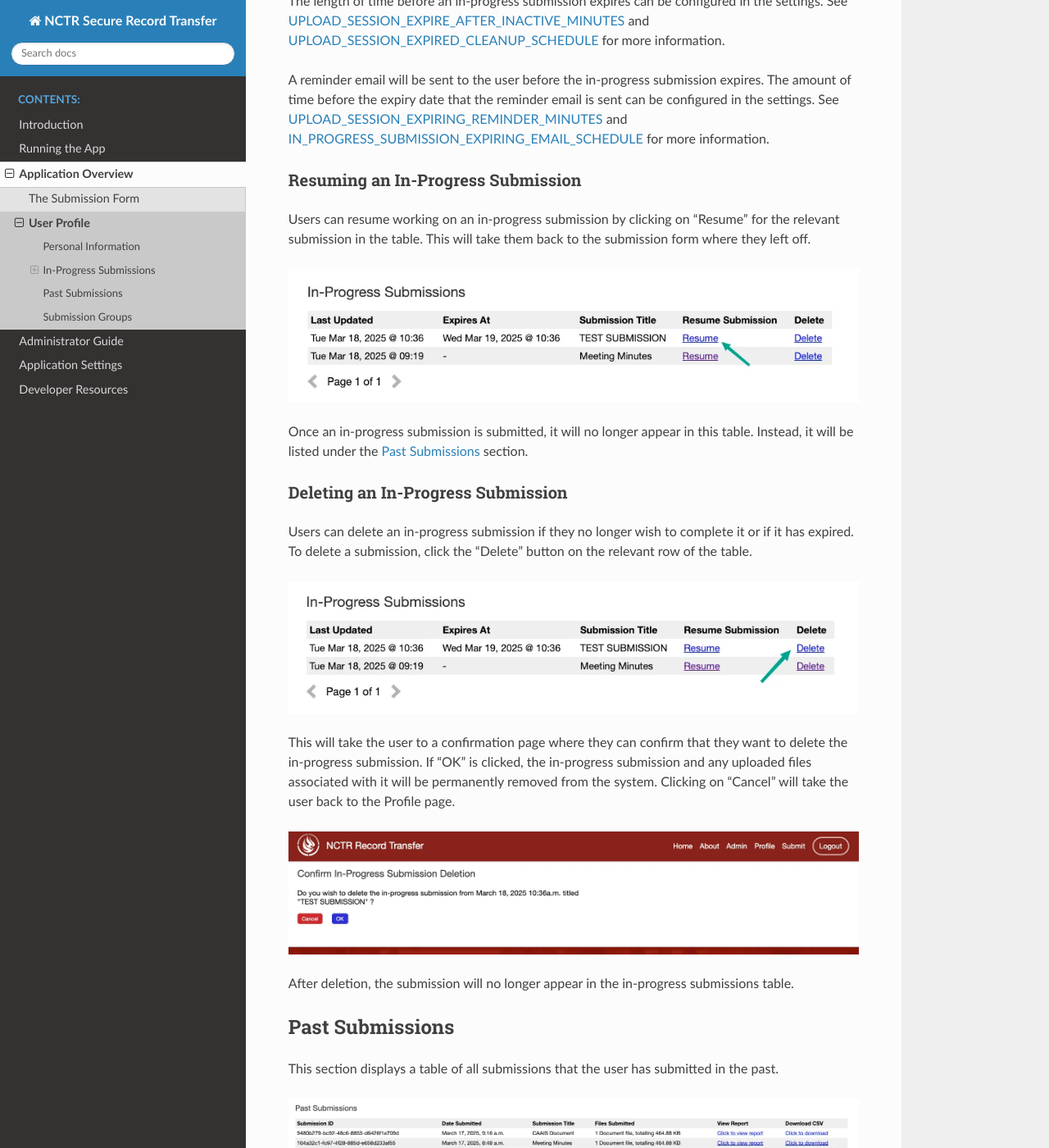
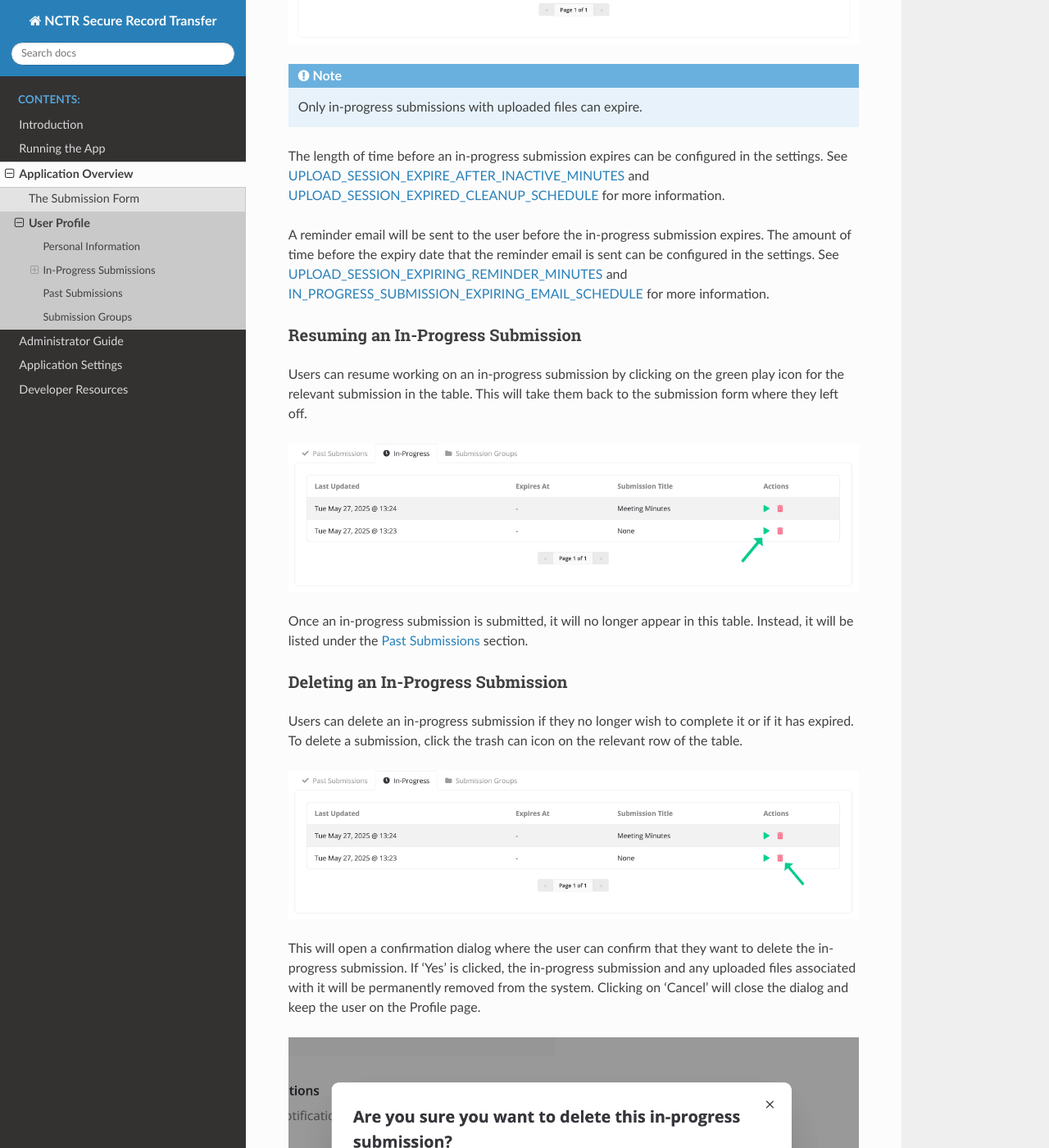
Before and after one commit to NationalCentreTruthReconciliation/Secure-Record-Transfer, a Sphinx documentation site: the page built from docs/application_overview/user-profile.rst, in a window 1280 px wide and 1400 px high, scrolled down 1884 px. Shown: the whole window at 82% size. Built offline with Sphinx 7.4.7 and the Read the Docs theme 3.1.0, drawn with Linux system fonts in a browser that asks for light colours; some of the changed text lies outside the part shown.

Commit message:
Update user profile docs (#604)
* Change the user_profile_personal_info

* Change the user_profile_in_progress_submission image

* Change the user_profile_in_progress_submission_expiry

* Change resume in progress submission image

* Change delete in progress submission image

* Update user-profile.rst to revert to original

* Change resume submission file

* Revert accidental changes to user-profile.rst

* Change user_profile_delete_in_progress_submission_confirmation file

* Edit user-profile.rst

* Change rest required image files

* Change texts accordingly to the restyling og profile page

* Update submission group part of the profile page docs

* Add arrow to indicate eye icon

* Add images with arrows to point to correct icons

* Correct the delete image

* Update user-profile.rst

* Add + to new submission text

* Update docs/application_overview/user-profile.rst

Co-authored-by: Daniel Lovegrove <d.lovegrove11@gmail.com>

* Update docs/application_overview/user-profile.rst

Co-authored-by: Daniel Lovegrove <d.lovegrove11@gmail.com>

* Zoom the image and add missing docs

* Add more zoomed in image for create submission dialogue box too

* Fix delete image

* Add zommed in image for create submission group dialogue box

* Add zommed in image for create submission group dialogue box

* Update create_submission_group img

* Update text in accordance to the screenshot

* Replace - with , instead

---------

Co-authored-by: Daniel Lovegrove <d.lovegrove11@gmail.com>

```diff
--- a/docs/application_overview/user-profile.rst
+++ b/docs/application_overview/user-profile.rst
@@ -57,7 +57,7 @@
 
 Resuming an In-Progress Submission
 ^^^^^^^^^^^^^^^^^^^^^^^^^^^^^^^^^^
-Users can resume working on an in-progress submission by clicking on "Resume" for the relevant
+Users can resume working on an in-progress submission by clicking on the green play icon for the relevant
 submission in the table. This will take them back to the submission form where they left off.
 
 .. image:: images/user_profile_resume_in_progress_submission.webp
@@ -69,15 +69,12 @@
 Deleting an In-Progress Submission
 ^^^^^^^^^^^^^^^^^^^^^^^^^^^^^^^^^^
 Users can delete an in-progress submission if they no longer wish to complete it or if it has
-expired. To delete a submission, click the "Delete" button on the relevant row of the table.
+expired. To delete a submission, click the trash can icon on the relevant row of the table.
 
 .. image:: images/user_profile_delete_in_progress_submission.webp
     :alt: User profile delete submission
 
-This will take the user to a confirmation page where they can confirm that they want to delete the
-in-progress submission. If "OK" is clicked, the in-progress submission and any uploaded files
-associated with it will be permanently removed from the system. Clicking on "Cancel" will take the
-user back to the Profile page.
+This will open a confirmation dialog where the user can confirm that they want to delete the in-progress submission. If 'Yes' is clicked, the in-progress submission and any uploaded files associated with it will be permanently removed from the system. Clicking on 'Cancel' will close the dialog and keep the user on the Profile page.
 
 .. image:: images/user_profile_delete_in_progress_submission_confirmation.webp
     :alt: User profile delete submission confirmation
@@ -91,22 +88,20 @@
 .. image:: images/user_profile_past_submissions.webp
     :alt: User profile past submissions
 
-The user can view the details of a past submission by clicking on the "Click to view report" button
+The user can view the details of a past submission by clicking on the blue file icon
 on the relevant row of the table. This will open up a submission details page for that
 submission.
 
 .. image:: images/submission_details.webp
     :alt: Submission details
 
-Alternatively, the user can download a CSV file of the submission by clicking on the "Click to
-download" button.
+Alternatively, the user can download a CSV file of the submission by clicking on the green download icon on the relevant row of the table.
 
 Submission Groups
 -----------------
 This section displays a table of all submission groups that the user has created. Submission groups
 that are made by the user during :ref:`Step 7: Assign Submission to Group` of the Submission Form
-will be listed here. A new submission group can also be created by clicking on "Click to add new
-group" found below the table.
+will be listed here. A new submission group can also be created by clicking on "New submission group +" found below the table.
 
 .. image:: images/user_profile_submission_groups.webp
     :alt: User profile submission groups
@@ -117,13 +112,31 @@
 .. image:: images/create_submission_group.webp
     :alt: Create submission group
 
+
 The user can also view and modify the details of an existing submission group by clicking on the
-"Click to view group" button for that group in the table on the profile page. This will take the
-user to a page where they can modify the group name and group description, and also view past
-submissions made under this group.
+blue eye icon for that group in the table on the profile page.
+
+.. image:: images/user_profile_submission_groups_view.webp
+    :alt: User profile submission groups
+
+This will take the user to a page where they can modify the group name and group description, and also view past submissions made under this group.
 
 .. image:: images/submission_group_details.webp
     :alt: Submission group details
 
-Clicking on "Click to make a new submission" takes the user to the Submission Form with the
+Clicking on "New submission +" takes the user to the Submission Form with the
 submission group pre-selected.
+
+You can also click on the red trash icon to remove a submission group.
+
+.. image:: images/user_profile_submission_groups_delete.webp
+    :alt: User profile submission groups
+
+When you do this, a confirmation dialog box will appear asking if you are sure you want to delete the group.
+
+.. image:: images/user_profile_submission_groups_delete_confirmation.webp
+    :alt: User profile submission groups
+
+Click **Yes** to proceed with deleting the submission group. This will remove the group, but any submissions previously associated with it will remain intact, they will simply no longer be associated with any group.
+
+Click **Cancel** if you do not wish to proceed with the deletion. This will close the dialog and return you to the profile page without making any changes.
```
Also changed, not shown: docs/application_overview/images/create_submission_group.webp, docs/application_overview/images/submission_details.webp, docs/application_overview/images/submission_group_details.webp, docs/application_overview/images/user_profile_delete_in_progress_submission.webp, docs/application_overview/images/user_profile_delete_in_progress_submission_confirmation.webp, docs/application_overview/images/user_profile_in_progress_submission_expiry.webp, docs/application_overview/images/user_profile_in_progress_submissions.webp, docs/application_overview/images/user_profile_past_submissions.webp, docs/application_overview/images/user_profile_personal_info.webp, docs/application_overview/images/user_profile_resume_in_progress_submission.webp, docs/application_overview/images/user_profile_submission_groups.webp, docs/application_overview/images/user_profile_submission_groups_delete.webp (added), docs/application_overview/images/user_profile_submission_groups_delete_confirmation.webp (added), docs/application_overview/images/user_profile_submission_groups_view.webp (added).
